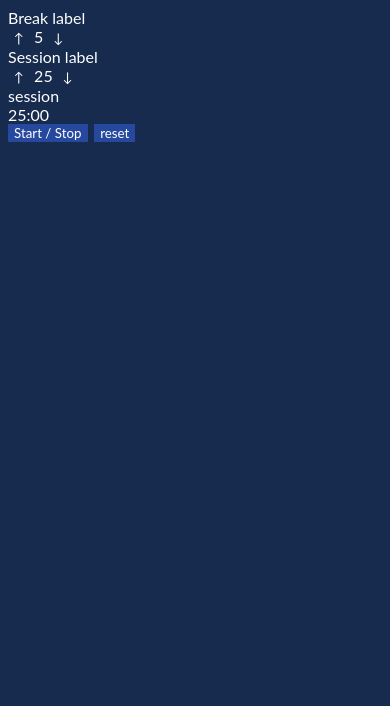
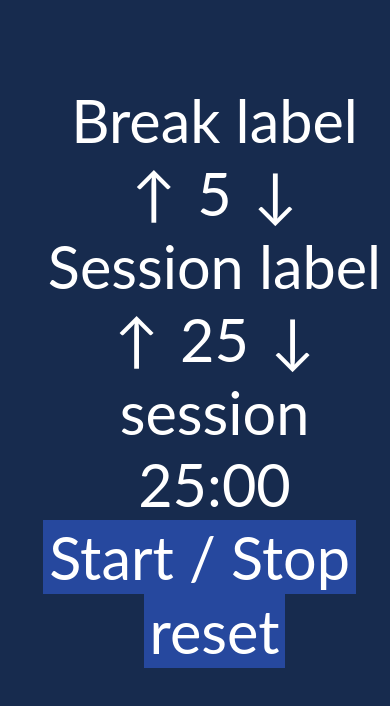
Before and after one commit to Perelyn-sama/fcc-timer, a React (Create React App) app: page / in a window 390 px wide. Shown: the top 706 px of the page. Built offline with nearby package versions, Linux system fonts and the light colour scheme.

Commit message:
Style for mobile

```diff
--- a/src/style.css
+++ b/src/style.css
@@ -1,26 +1,33 @@
 * {
   font-family: Lato;
   color: white;
+  font-size: 1.3em;
+  text-align: center;
 }
-body{
-  background-color: #172B4E;
+body {
+  background-color: #172b4e;
 }
-#break-length{
+.App {
+  position: absolute;
+  top: 10%;
+  left: 10%;
+}
+#break-length {
   display: inline;
 }
-#session-length{
+#session-length {
   display: inline;
 }
-.arrow-btn{
+.arrow-btn {
   background-color: transparent;
   border: none;
 }
-#start-stop{
-  background-color: #26489E;
+#start-stop {
+  background-color: #26489e;
   border: none;
-    margin-right: .5em;
+  margin-right: 0.5em;
 }
-#reset{
-  background-color: #26489E;
+#reset {
+  background-color: #26489e;
   border: none;
 }
```
